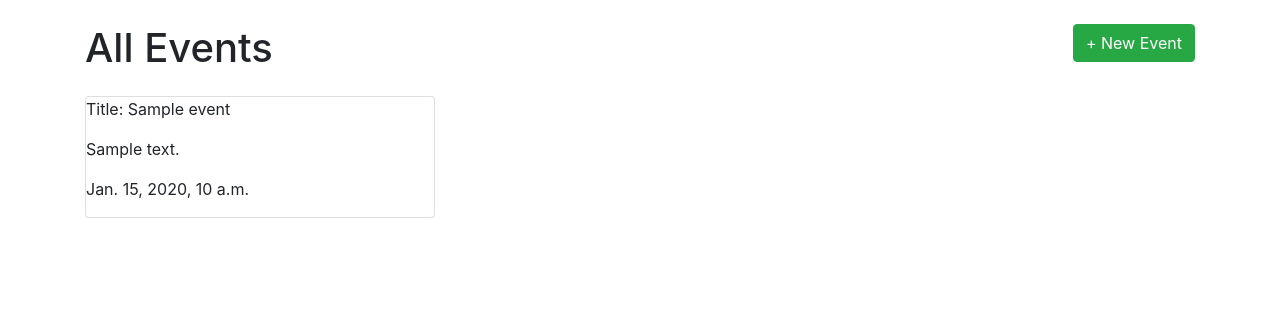
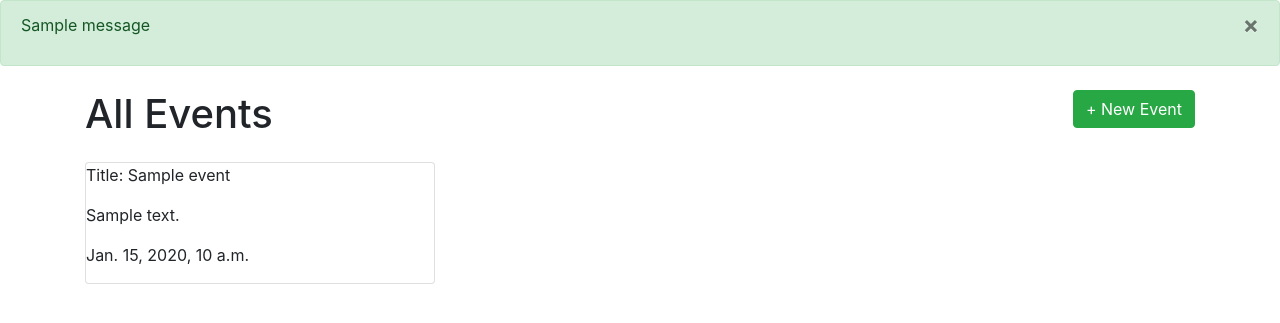
Before and after one commit to jix-666/jix, a Django app: page /events/ in a window 1280 px wide. Shown: the part 56-379 px from the top of the page. Run offline with Django 3.2, Linux system fonts and the light colour scheme; tables that the repository leaves empty hold one stand-in row (values such as "Sample post"); one stand-in notice (Sample message) is shown; some libraries are stand-ins or nearby versions.

Commit message:
add redirect and alert message for new event

```diff
--- a/events/templates/events/all_events.html
+++ b/events/templates/events/all_events.html
@@ -1,5 +1,16 @@
 {% extends 'events/main.html' %}
 {% block content %}
+     {% if messages %}
+         {% for message in messages %}
+            <div class="alert alert-{{ message.tags }} " role="alert">
+                <button type="button" class="close" data-dismiss="alert" aria-label="Close">
+                     <span aria-hidden="true">&times;</span>
+                </button>
+                <p> {{ message }}</p>
+            </div>
+         {% endfor %}
+    {% endif %}
+
 
     <div class="container mt-4">
         <h1 class="mr-auto d-inline">All Events</h1>
--- a/events/views.py
+++ b/events/views.py
@@ -1,7 +1,7 @@
-from django.shortcuts import render
-from django.http import HttpResponse
+from django.shortcuts import render, redirect
 from .models import Event
 from .forms import EventForm
+from django.contrib import messages
 
 
 # Create your views here.
@@ -32,6 +32,8 @@ def new_event(request):
                           appointment_date=request.POST['appointment_date'],
                           image_url=request.POST['image_url'])
             event.save()
+            messages.success(request, f'{event.title} is created.')
+            return redirect('events:feed')
     else:
         event_form = EventForm()
     return render(request, 'events/new_event.html', {'event_form': event_form})
```
